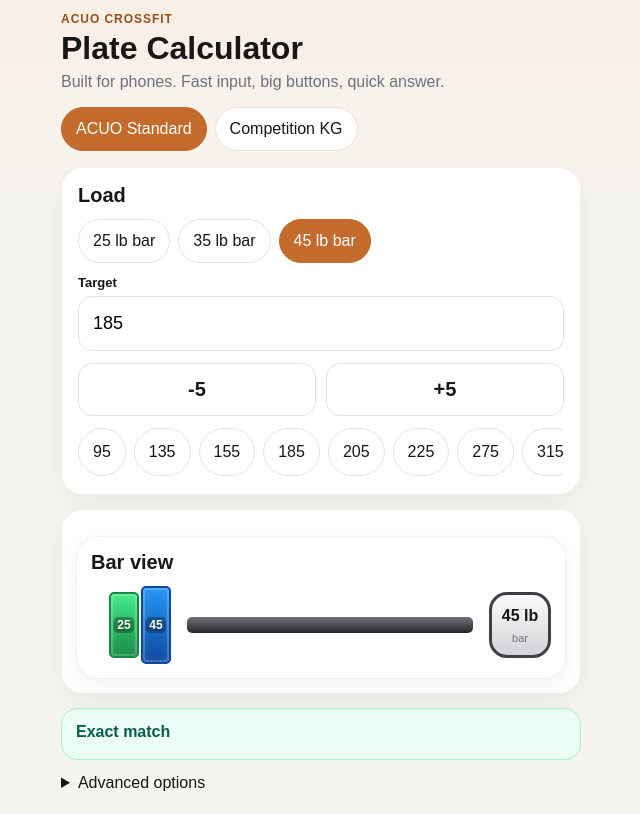
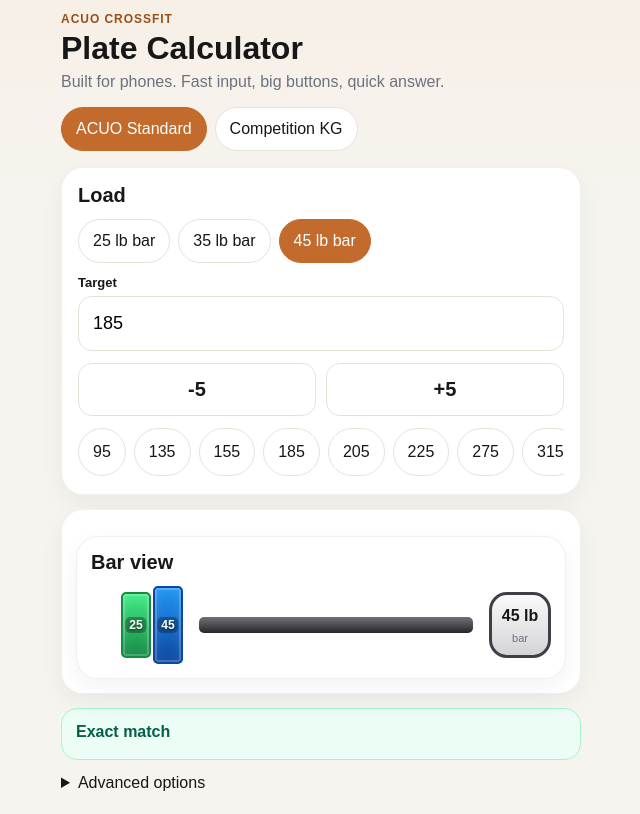
Before and after one commit to jdnipp/Plate_Calc_mobile_v2, a React (Vite) app: page / in a window 1280 px wide. Shown: the whole page, without its empty margins (319-959 px from the left). Built offline with nearby package versions, Linux system fonts and the light colour scheme.

Commit message:
Adjust margin-left for .plate-side class
Increase left margin for plate-side class.

```diff
--- a/src/styles.css
+++ b/src/styles.css
@@ -76,7 +76,7 @@
 /* For dense view */
 .barbell-fit.dense { gap:2px; }
 
-.plate-side{display:flex;align-items:center;gap:2px;min-width:0;margin-left: 18px}
+.plate-side{display:flex;align-items:center;gap:2px;min-width:0;margin-left: 30px}
 .plate-side:first-child{justify-content:flex-end}
 .plate{
   /* width:clamp(35px, 10vw, 45px); */ /* (removed, use .plate-NN below) */
```
